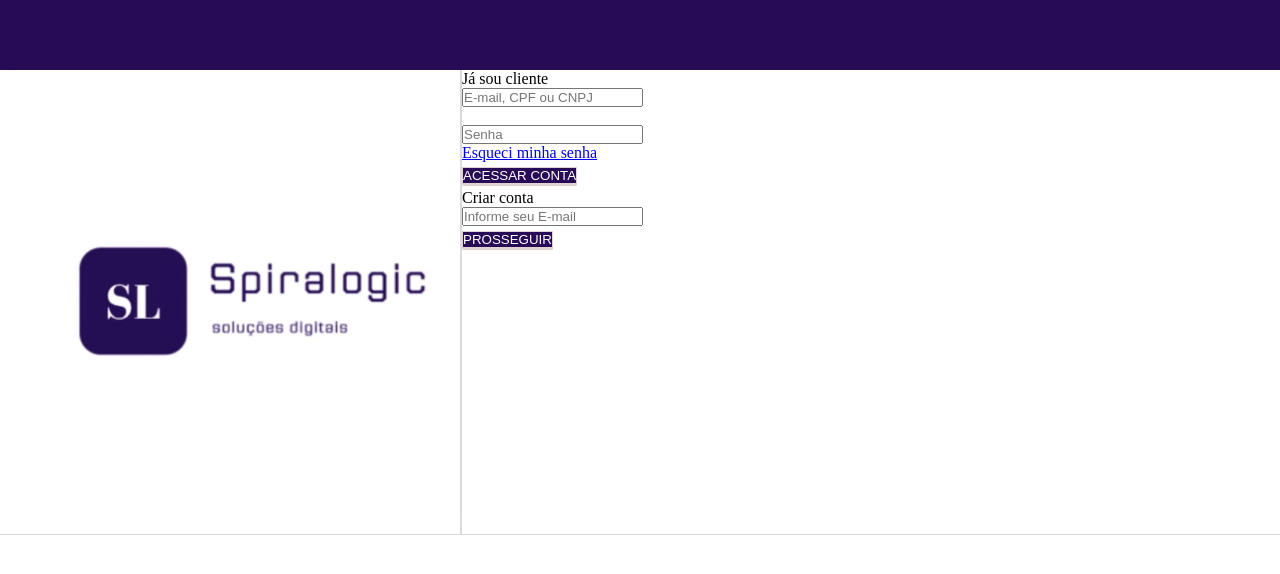
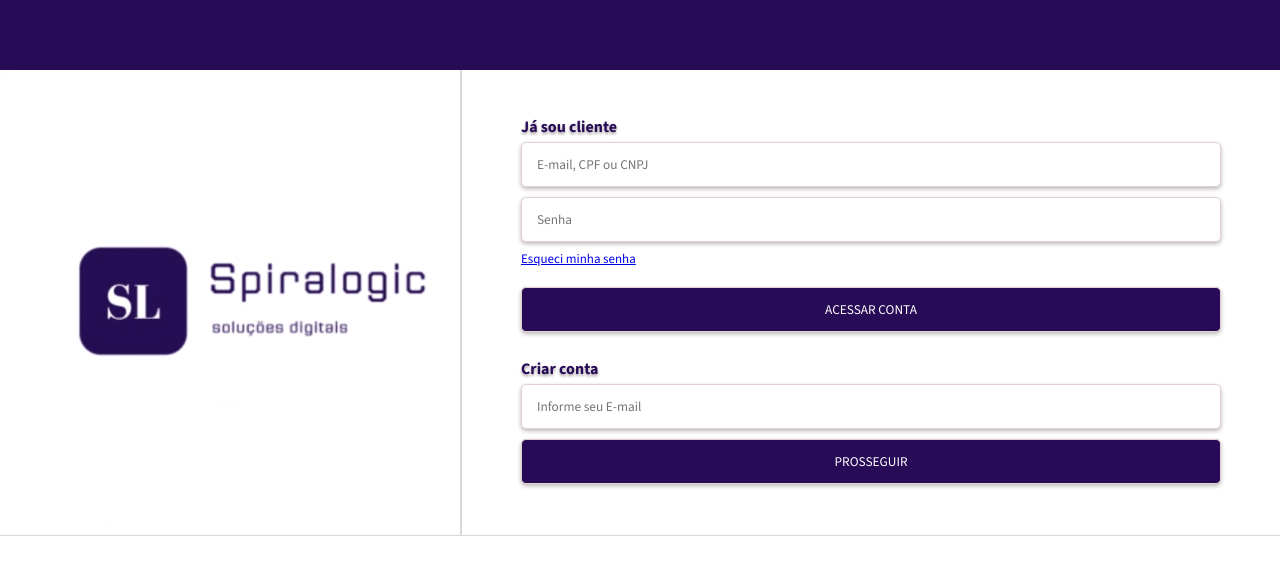
Before and after one commit to LeeAlisson/P2---Front-End, a plain HTML site: page index.html in a window 1280 px wide. Drawn offline with nearby package versions, Linux system fonts and the light colour scheme.

Commit message:
atualizacoes na parte de formulario do trabalho p2 de frontend

```diff
--- a/assets/css/styles.css
+++ b/assets/css/styles.css
@@ -2,6 +2,7 @@
     margin: 0;
     padding: 0;
     box-sizing: border-box;
+    font-family: 'source sans 3';
 }
 
 .heading.main-bg{
@@ -24,16 +25,61 @@
     width: 460px;
 }
 
+.container-cadastro {
+    display: flex;
+    flex-grow: 2;
+    justify-content: center;
+    align-items: center;
+}
+
 .formulario-login {
     border: none;
 }
 
+.formulario-input input {
+    width: 700px;
+    height: 45px;
+    border-radius: 5px;
+    border: 0.1px solid #e1d1d1;
+    box-shadow: 0px 2px 4px #bcb6b6;
+    margin: 5px 0;
+}
+
+.formulario-input input::placeholder {
+    padding: 15px;
+}
+
+.formulario-input label {
+    color: #280B56;
+    font-weight: bold;
+    text-shadow: 0px 2px 3px #a29c9c;
+}
+
 .formulario-button button {
     margin: 5px 0px;
+    width: 700px;
+    height: 45px;
     background: #280B56;
     border: 0.1px solid #e1d1d1;
-    border-radius: 5%;
-    box-shadow: 0px 2px #e1d1d1;
+    border-radius: 5px;
+    box-shadow: 0px 2px 4px #bcb6b6;
     color: white;
     cursor: pointer;
 }
+
+.formulario-button button:hover {
+    color: #280B56;
+    background: white;
+    transition: 170ms ease-in-out;
+}
+
+.formulario-input p {
+    margin: 3px 0 15px 0;
+    font-size: 13px;
+    text-decoration: underline;
+    color: #7e7979;
+}
+
+.formulario-input p a:visited {
+    color: #7e7979;
+}
--- a/index.html
+++ b/index.html
@@ -5,6 +5,9 @@
     <meta name="viewport" content="width=device-width, initial-scale=1.0">
     <title>P2 - Front-End</title>
     <link rel="stylesheet" href="assets/css/styles.css">
+    <link rel="preconnect" href="https://fonts.googleapis.com">
+    <link rel="preconnect" href="https://fonts.gstatic.com" crossorigin>
+    <link href="https://fonts.googleapis.com/css2?family=Source+Sans+3:ital,wght@0,200..900;1,200..900&display=swap" rel="stylesheet">
 </head>
 <body>
     <div class="heading main-bg"></div>
@@ -12,18 +15,18 @@
         <div class="img-bg">
             <img src="assets/img/spiralogic-logo.png" alt="Logo do SpiraLogic">
         </div>
-        <div>
+        <div class="container-cadastro">
             <fieldset class="formulario-login">
                 <div class="formulario-input">
                     <label for="first-name">Já sou cliente</label><br>
                     <input type="text" name="login" id="login" placeholder="E-mail, CPF ou CNPJ">
                 </div>
-                <div class="formulario-input"><br>
-                    <input type="text" name="senha" id="senha" placeholder="Senha">
-                    <p><a href="#"><u>Esqueci minha senha</u></a></p>
+                <div class="formulario-input">
+                    <input type="password" name="senha" id="senha" placeholder="Senha">
+                    <p><a href="#">Esqueci minha senha</a></p>
                 </div>
                 <div class="formulario-button">
-                    <button type="submit">ACESSAR CONTA</button>
+                    <button type="submit">ACESSAR CONTA</button><br><br>
                 </div>
                 <div class="formulario-input">
                     <label for="first-name">Criar conta</label><br>
```
